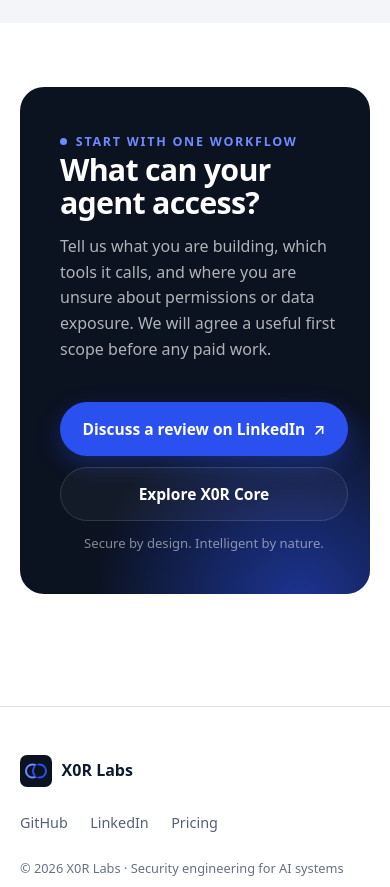
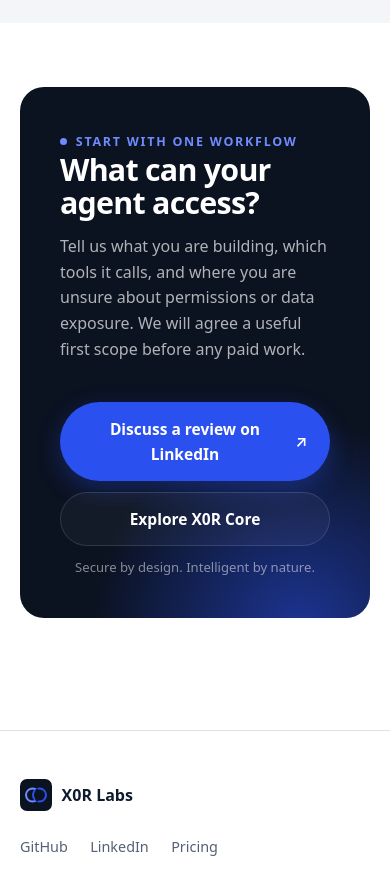
Before and after one commit to X0R-labs/site, a plain HTML site: page index.html in a window 390 px wide. Shown: the part 7800-8687 px from the top of the page. Drawn offline with Linux system fonts and the light colour scheme.

Commit message:
fix: keep contact actions inside narrow mobile cards (#3)
Co-authored-by: X0R Labs <hello@x0rlabs.com>

```diff
--- a/styles.css
+++ b/styles.css
@@ -848,8 +848,14 @@ h3 {
   z-index: 1;
 }
 
+.cta > * {
+  min-width: 0;
+}
+
 .cta__actions .btn {
   width: 100%;
+  white-space: normal;
+  text-align: center;
 }
 
 .cta__fine {
```
